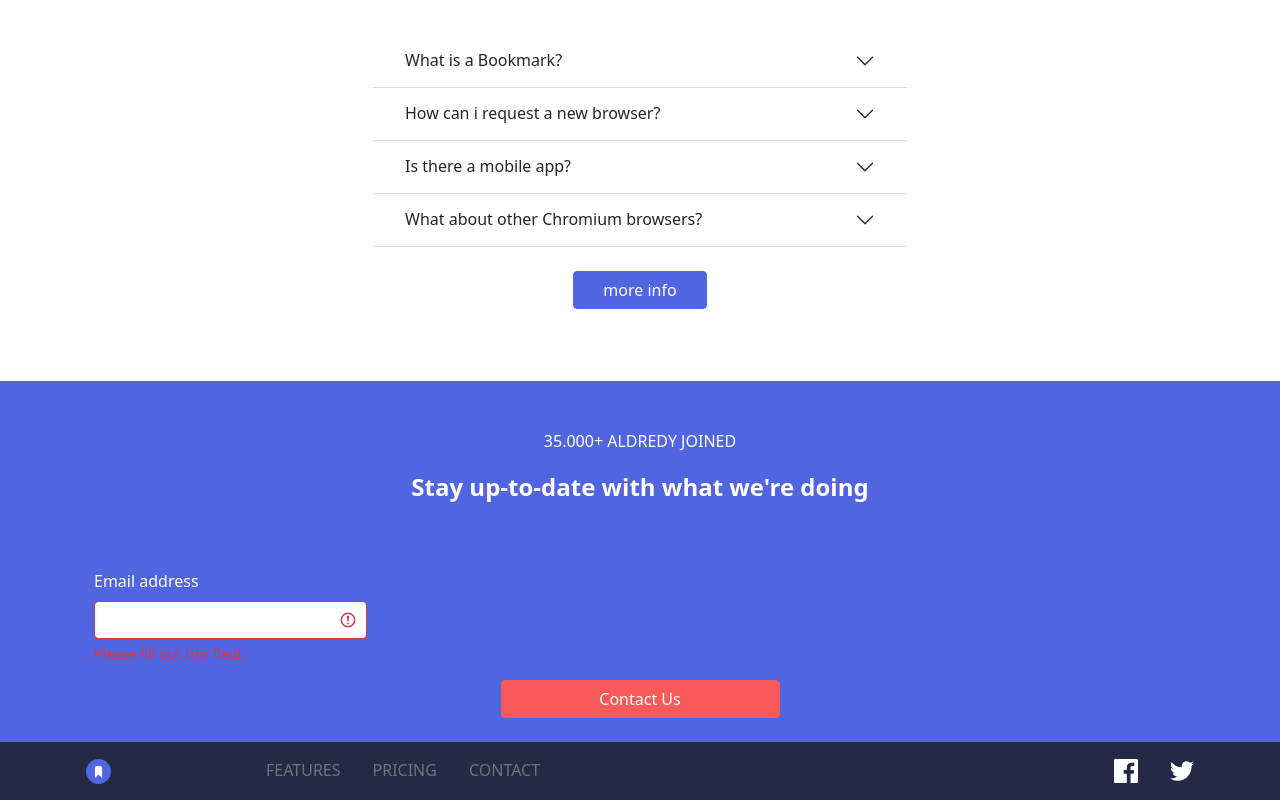
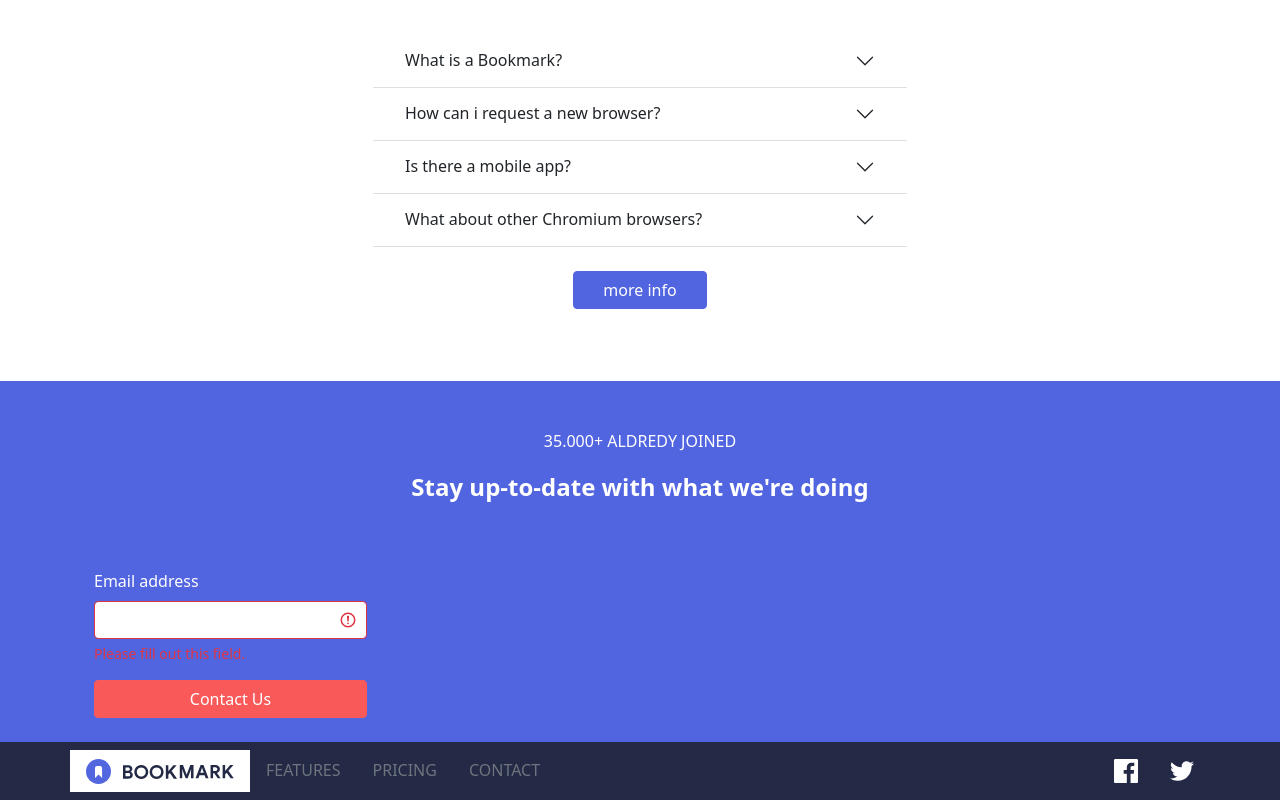
Before and after one commit to brokestar7/sprint-2-Angular-Adrian-IT, a website: page sprint_2_Adrian/index.html in a window 1280 px wide. Shown: the part 1991-2791 px from the top of the page. Drawn offline with nearby package versions, Linux system fonts and the light colour scheme.

Commit message:
cambios menores

```diff
--- a/sprint_2_Adrian/index.html
+++ b/sprint_2_Adrian/index.html
@@ -225,17 +225,18 @@
             </div>
             <div class="container">
 
-                <form class="row was-validated justify-content-center">
+                <form class="was-validated">
                     <div class=" mb-3">
                         <label for="exampleInputEmail1" class="form-label text-white">Email address</label>
-                        <input type="email" class="form-control w-25" id="exampleInputEmail1" aria-describedby="emailHelp"
-                            required>
+                        <input type="email" class="form-control w-25" id="exampleInputEmail1"
+                            aria-describedby="emailHelp" required>
                         <div class="valid-feedback">Valid.</div>
                         <div class="invalid-feedback">Please fill out this field.</div>
                     </div>
                     <button type="submit" class="w-25 text-white btn btn-secondary">Contact Us</button>
+                </form>
 
-                </form>
+
             </div>
         </div>
         </div>
@@ -243,7 +244,7 @@
 
             <div class="container-xl d-flex justify-content-between py-2 mt-4">
                 <div class="row">
-                    <a href="#" class="col nav-link"><img src="./Imagenes/logo-bookmark.svg" alt=""></a>
+                    <a href="#" class="col bg-white nav-link"><img src="./Imagenes/logo-bookmark.svg" alt=""></a>
                     <a class="col text-muted nav-link" href="#">FEATURES</a>
                     <a class="col text-muted nav-link" href="#">PRICING</a>
                     <a class="col text-muted nav-link" href="#">CONTACT</a>
```
